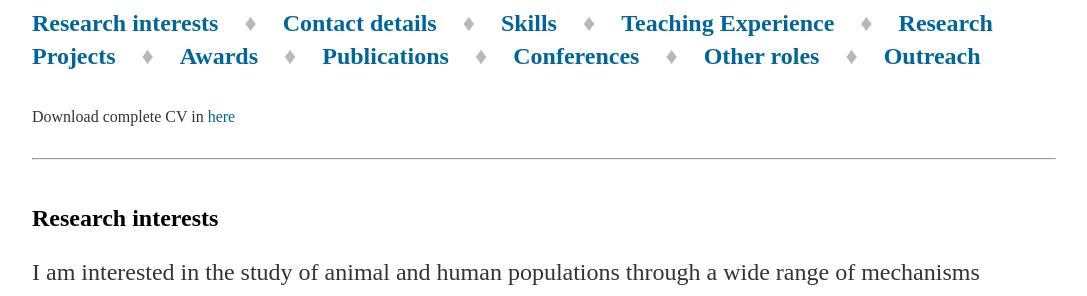
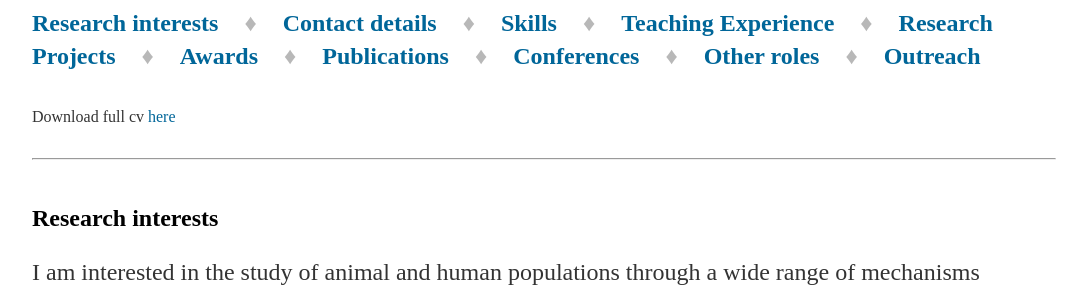
Before and after one commit to DiezMolino/diezmolino.github.io, a Jekyll site: the page cv/index.html, which Jekyll copies as it is, in a window 1280 px wide and 900 px high. Shown: the part 195-491 px from the top of the window, without its empty margins (96-1183 px from the left). Built offline with Jekyll 4.4.1, drawn with Linux system fonts in a browser that asks for light colours.

Commit message:
Update index.html

```diff
--- a/cv/index.html
+++ b/cv/index.html
@@ -30,6 +30,7 @@
 		<div class="container">
     		<div class="blurb">
 
+<a name='top'></a>
 <h1> David Díez-del-Molino, PhD </h1>
 
 <nav>
@@ -58,7 +59,7 @@
 </font>
 </nav>
 
-<p><font size="3">Download complete CV in <a href="/cv/CV_DavidDíez_2015.pdf">here</a></font></p>
+<p><font size="3">Download full cv <a href="/cv/CV_DavidDíez_2015.pdf">here</a></font></p>
 
 <hr/>
 <br/>
@@ -261,6 +262,9 @@
 <br/>
 
 
+<p><font size='2'><a href='top'>Back to top</a></font></p>
+
+
     		</div><!-- /.blurb -->
 		</div><!-- /.container -->
 		<footer>
```
